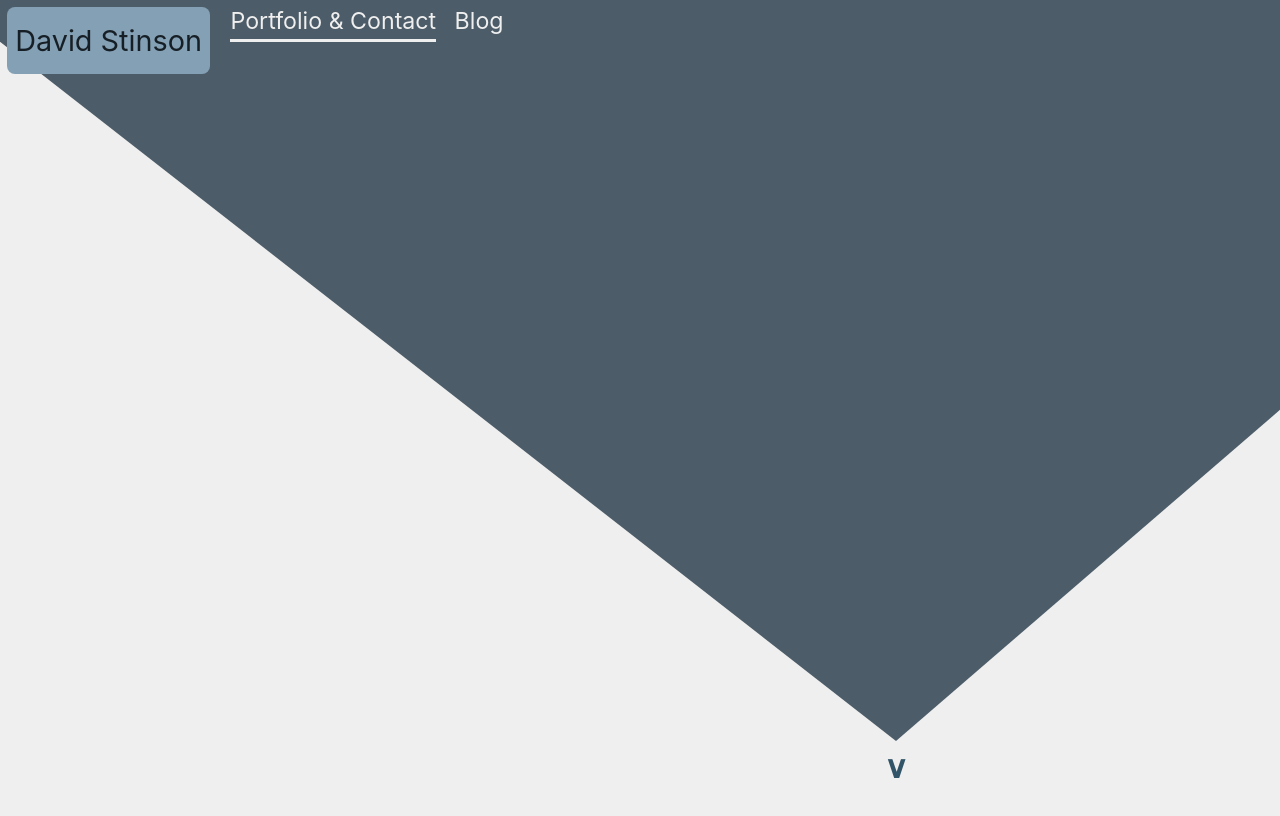
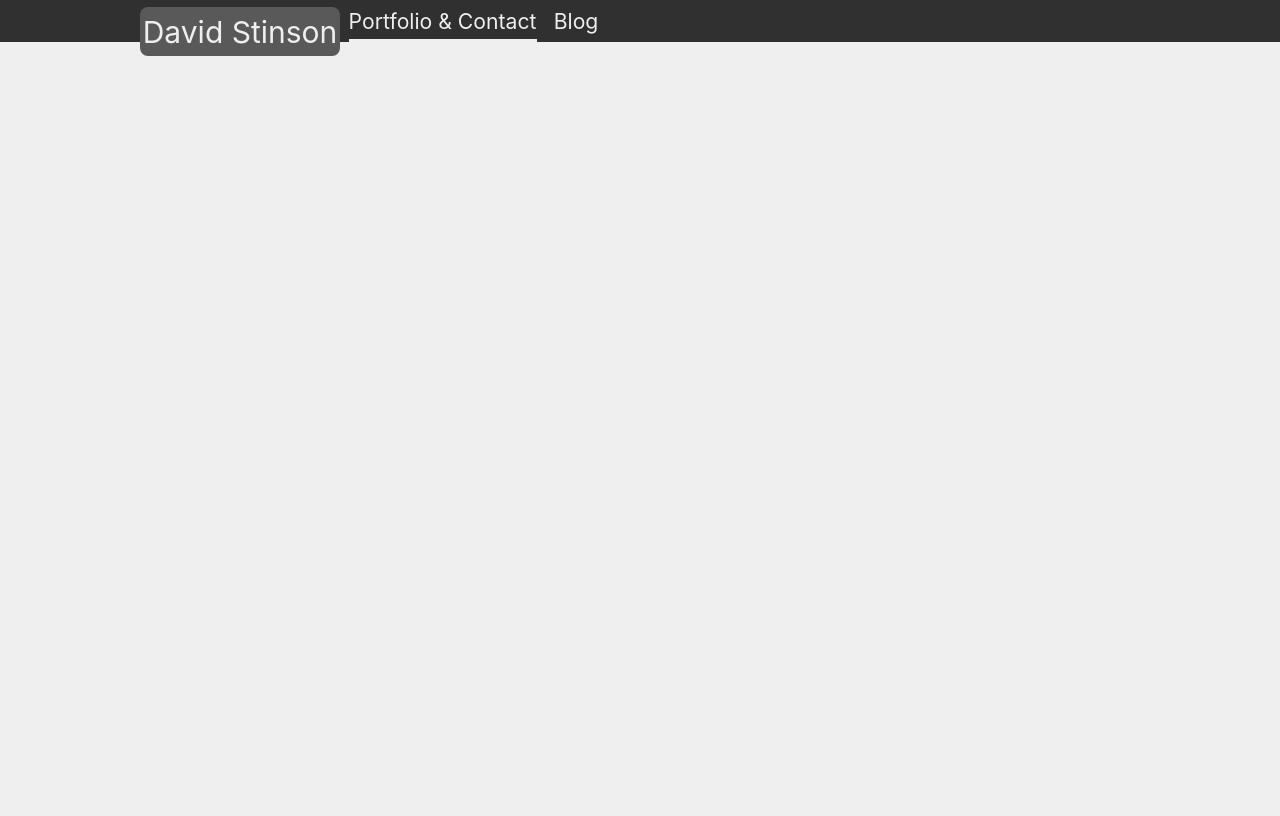
Before and after one commit to DavidStinson/dsdev, a Gatsby site: page / in a window 1280 px wide. Built offline with nearby package versions, Linux system fonts and the light colour scheme; Gatsby itself is replaced by a stand-in of ours.

Commit message:
refactor(page): rebuild index page

```diff
--- a/gatsby-config.js
+++ b/gatsby-config.js
@@ -14,12 +14,6 @@ module.exports = {
     "gatsby-transformer-sharp",
     "gatsby-plugin-sharp",
     {
-      resolve: "gatsby-source-filesystem",
-      options: {
-        path: `${__dirname}/assets/`,
-      },
-    },
-    {
       resolve: "gatsby-source-sanity",
       options: {
         projectId: process.env.SANITY_PROJECT_ID,
--- a/src/components/foundation.css
+++ b/src/components/foundation.css
@@ -4,24 +4,35 @@ body {
   color: var(--text);
 }
 
-.header {
+.foundation-grid {
+  --container-max-width: 14.75rem;
+  --container-min-width: 14.75rem;
+  --hero-row-height: minmax(750px, 65vh);
+  --nav-font-size: calc(1.8rem + 0.25vw);
+  --nav-padding-size: calc(0.55rem + 0.24vw);
+  --nav-active-border: calc(0.3rem + 0.05vw);
+  --nav-height: calc(var(--nav-font-size) + calc(2*var(--nav-padding-size)) + var(--nav-active-border));
+  --header-height: var(--nav-height);
   display: grid;
-  grid-template-columns: repeat(12, [col-start] 1fr);
-  grid-gap: 20px;
+  grid-template-columns: [flush-left] minmax(0, 1fr) [container-left] repeat(12, [col-start] minmax(var(--container-min-width), var(--container-max-width)) [col-end]) [container-right] minmax(0, 1fr) [flush-right] ;
+  grid-template-rows: [header] var(--header-height) [main];
 }
 
-.nav {
-  grid-column: col-start 1 / span 12;
-  display: grid;
-  grid-template-columns: repeat(12, [col-start] 1fr);
-  grid-gap: 20px;
-  padding: calc(.24rem + .24vw);
-  background-color: var(--bgAccent);
-  font-size: calc(1.25rem + .25vw);
+.header {
+  grid-column: flush-left / flush-right;
+  grid-row: header;
+  height: var(--nav-height)
+}
+
+nav.nav {
+  grid-column: flush-left / flush-right;
+  background-color: var(--bg-accent);
+  font-size: var(--nav-font-size);
+  height: var(--nav-height);
 }
 
 .nav .site-name-hero-container {
-  background-color: var(--textAccentBg);
+  background-color: var(--text-accent-bg);
   display: flex;
   justify-content: center;
   align-items: center;
@@ -29,27 +40,32 @@ body {
   height: calc(3rem + 1.5vw);
 }
 
-.nav .site-name-hero {
+.site-name-hero {
   position: fixed;
-  width: calc((100%/6) - 10px);
+  top: calc(.5rem + .25vh);
+  left: calc((100% - (var(--container-max-width) * 10))/2);
+  width: calc(2 * var(--container-max-width));
   text-decoration: none;
-  color: var(--textAccent);
+  color: var(--text-accent);
   font-weight: 400;
-  font-size: 1.8rem;
+  font-size: 3rem;
   z-index: 2;
 }
 
 .nav .main-nav {
-  grid-column: col-start 3 / span 10;
+  grid-column: col-start 4 / span 7;
+  grid-row: header;
+  box-sizing: border-box;
 }
 
 .nav .link {
-  color: var(--elementText);
+  color: var(--element-text);
   text-decoration: none;
-  padding: calc(.24rem + .24vw) 0 calc(.14rem + .14vw);
-  margin: auto calc(.32rem + .32vw)
+  padding: var(--nav-padding-size) 0;
+  margin: 0 calc(0.32rem + 0.42vw);
 }
 
 .nav .active {
-  border-bottom: calc(.1rem + .12vw) solid var(--elementText);
+  padding: var(--nav-padding-size) 0 calc(var(--nav-padding-size) - var(--nav-active-border));
+  border-bottom: var(--nav-active-border) solid var(--element-text);
 }
--- a/src/components/foundation.js
+++ b/src/components/foundation.js
@@ -4,24 +4,24 @@ import { Link } from "gatsby";
 import "./foundation.css";
 
 const Foundation = ({ children }) => (
-  <React.Fragment>
-    <header className="header">
-      <nav className="nav">
-        <Link className="site-name-hero">
+  <div className="foundation-grid">
+    <header className="header container">
+      <nav className="nav container">
+        <Link to="/"className="site-name-hero">
           <div className="site-name-hero-container">David Stinson</div>
         </Link>
         <div className="main-nav">
-          <Link exact to="/" className="link" activeClassName="active">
+          <Link to="/" className="link" activeClassName="active">
             Portfolio & Contact
           </Link>
-          <Link exact to="/blog" className="link" activeClassName="active">
+          <Link to="/blog/" className="link" activeClassName="active">
             Blog
           </Link>
         </div>
       </nav>
     </header>
-    <main className="content">{children}</main>
-  </React.Fragment>
+    <React.Fragment>{children}</React.Fragment>
+  </div>
 );
 
 export default Foundation;
--- a/src/pages/global.css
+++ b/src/pages/global.css
@@ -1,32 +1,62 @@
-html {
-  font-size: 1em;
-}
-
-@font-face {
-  font-family: "VolkhovSub";
-  src: url("../../assets/fonts/subset-Volkhov-Italic.woff2");
+:root {
+  font-size: 10px;
+  box-sizing: border-box;
 }
 
 body {
   font-family: -apple-system, BlinkMacSystemFont, 'Segoe UI', 'Roboto', 'Oxygen', 'Ubuntu', 'Cantarell', 'Fira Sans', 'Droid Sans', 'Helvetica Neue', sans-serif;
 
   --bg: #efefef;
-  --bgAccent: #4c5c68;
+  --bg-accent: #303030;
   --text: #151515;
-  --textAccent: #171F26;
-  --textAccentBg: #84A0B5;
+  --text-accent: #efefef;
+  --text-accent-bg: #595959;
   --element: #325468;
-  --elementText: #efefef;
+  --element-text: #efefef;
 }
 
 body.dark {
   --bg: #34343a;
-  --bgAccent: #202020;
+  --bg-accent: #202020;
   --text: #efefef;
-  --textAccent: #ff6700;
-  --textAccentBg: #1a1a1a;
+  --text-accent: #ff6700;
+  --text-accent-bg: #1a1a1a;
   --element: #60a3e2;
-  --elementText: #202020;
+  --element-text: #202020;
   -webkit-font-smoothing: antialiased;
   -moz-osx-font-smoothing: grayscale;
 }
+
+.container {
+  --container-max-width: 14.75rem;
+  --container-min-width: 14.75rem;
+  display: grid;
+  grid-template-columns: [flush-left] minmax(0, 1fr) [container-left] repeat(12, [col-start] minmax(var(--container-min-width), var(--container-max-width)) [col-end]) [container-right] minmax(0, 1fr) [flush-right] ;
+}
+
+@media screen and (max-width: 1780px) {
+  .container, .foundation-grid, .main-grid {
+    --container-max-width: 10rem;
+    --container-min-width: 6.5rem;
+  }
+}
+
+@media screen and (max-width: 780px) {
+  .container, .foundation-grid, .main-grid{
+    --container-max-width: 6.5rem;
+    --container-min-width: 5rem;
+  }
+}
+
+@media screen and (max-width: 600px) {
+  .container, .section-grid, .main-grid {
+    --container-max-width: 5rem;
+    --container-min-width: 3rem;
+  }
+}
+
+@media screen and (max-height: 750px) {
+  .page-grid {
+    --hero-row-height: 100vh
+  }
+}
--- a/src/pages/index.css
+++ b/src/pages/index.css
@@ -1,44 +1,26 @@
-.hero {
-  height: 92vh;
-  clip-path: polygon(0 0, 70% 95%, 100% 50%, 100% 0);
-  background-color: var(--bgAccent);
-  z-index: 0;
-  margin: 0;
-  color: var(--elementText);
+.main-grid {
+  grid-column: flush-left / flush-right;
+  grid-row: main;
+  --container-max-width: 14.75rem;
+  --container-min-width: 14.75rem;
+  display: grid;
+  grid-template-columns: [flush-left] minmax(0, 1fr) [container-left] repeat(12, [col-start] minmax(var(--container-min-width), var(--container-max-width)) [col-end]) [container-right] minmax(0, 1fr) [flush-right] ;
 }
 
-.hero-left {
-  float: left;
-  shape-outside: polygon(0 0, 12% 12%, 35% 35%, 65% 65%, 100% 100%, 0 100%);
-  -webkit-shape-outside: polygon(
-    0 0,
-    12% 12%,
-    35% 35%,
-    65% 65%,
-    100% 100%,
-    0 100%
-  );
-  shape-outside: non;
-  width: 70%;
-  height: 88vh;
-}
-
-.hero-image {
-  clip-path: polygon(0 55%, 55% 0, 0 100%, 100% 100%);
-}
-
-.hero-right {
-  float: right;
-  shape-outside: polygon(100% 55%, 0 100%, 100% 100%);
-  -webkit-shape-outside: polygon(100% 55%, 0 100%, 100% 100%);
-  width: 30%;
-  height: 88vh;
+.hero {
+  grid-column: flush-left / flush-right;
+  grid-row: hero;
+  background-image: linear-gradient(rgba(0, 0, 0, 0), rgba(0, 0, 0, 0.2)),
+    url(../assets/images/austin.jpg);
+  background-size: cover;
+  background-position: 50% 25%;
+  box-shadow: 0 1rem 2rem rgba(0, 0, 0, 0.2);
 }
 
 .overwhelmingly-large {
   font-family: VolkhovSub, -apple-system, BlinkMacSystemFont, 'Segoe UI', 'Roboto', 'Oxygen', 'Ubuntu', 'Cantarell', 'Fira Sans', 'Droid Sans', 'Helvetica Neue', sans-serif;
   margin: 0;
-  color: var(--elementText);
+  color: var(--element-text);
   padding: 30px;
 }
 
@@ -47,7 +29,7 @@
   left: 60%;
   width: 20%;
   text-align: center;
-  font-size: xx-large;
+  font-size: 2rem;
   margin: 0;
   top: -30px;
   color: var(--element);
--- a/src/pages/index.js
+++ b/src/pages/index.js
@@ -6,11 +6,8 @@ import "./index.css";
 
 export default () => (
   <Foundation>
-    <section className="hero">
-      <div className="hero-left"></div>
-      <div className="hero-right"></div>
+    <main className="main-grid">
 
-    </section>
-    <p className="arrow bouncy">∨</p>
+    </main>
   </Foundation>
 );
```
Also changed, not shown: assets/fonts/subset-Volkhov-Italic.woff2 (deleted), assets/images/me.jpg (deleted), src/assets/images/austin.jpg (added).
